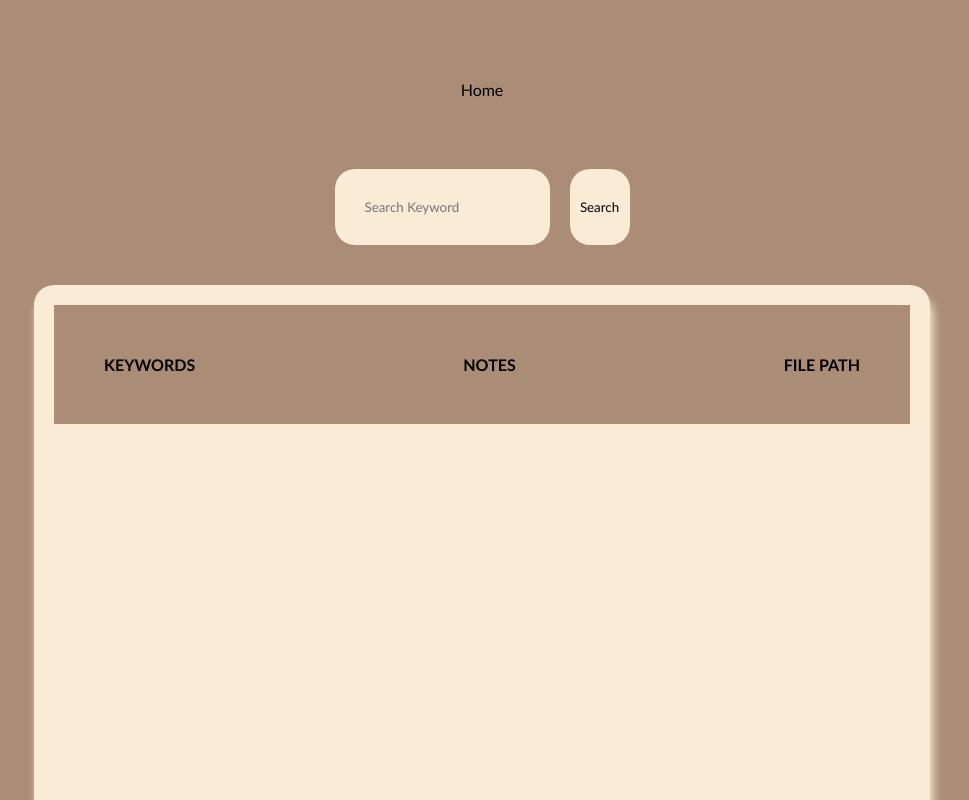
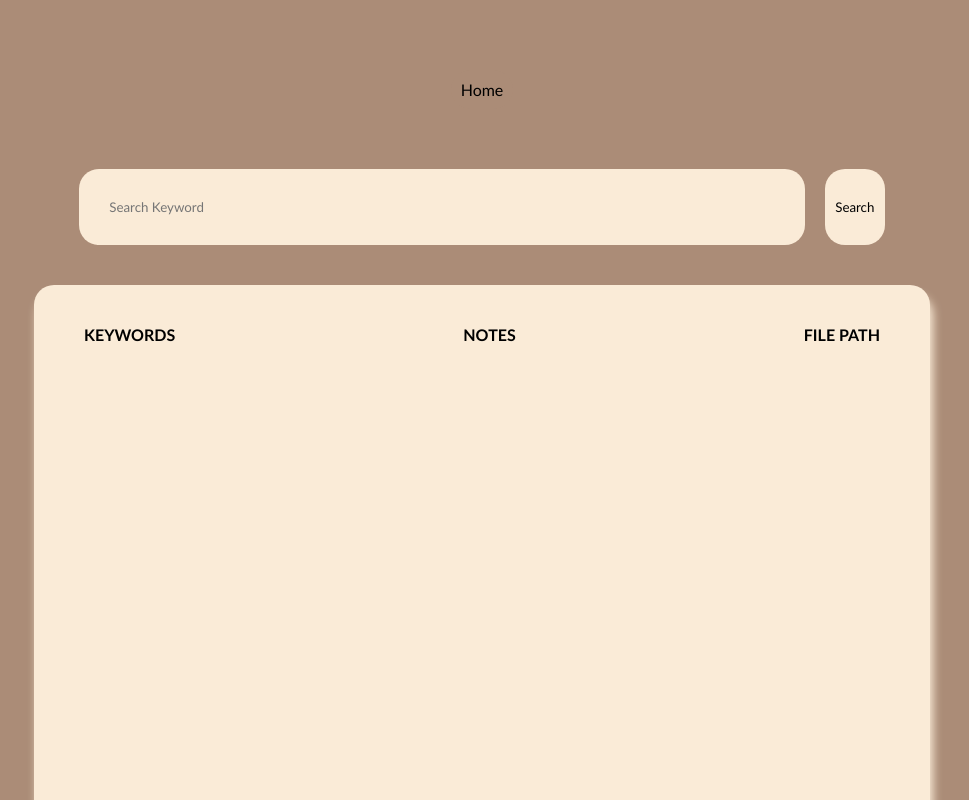
Before and after one commit to MerelJac/pdfSearch, a plain HTML site: page public/saved.html in a window 1280 px wide. Shown: the top 800 px of the page, without its empty margins (158-1127 px from the left). Drawn offline with Linux system fonts and the light colour scheme; no server answers.

```diff
--- a/db/data.json
+++ b/db/data.json
@@ -1 +1 @@
-[{"id":"LOnohzp5UY","fileName":"https://res.cloudinary.com/du1rn35uq/image/upload/v1690292026/kur5poarwvdtslhixi9f.jpg","keywords":["cathy","headshot","dog"],"notes":["Save for Cathy's Portfolio"]},{"id":"XWE94ytXld","fileName":"https://res.cloudinary.com/du1rn35uq/image/upload/v1690291841/yamzxztlbm8gx2n2u0b6.png","keywords":["headshot","transparent background"],"notes":["Use for portfolio"]},{"id":"qSyLML7GAu","fileName":"https://res.cloudinary.com/du1rn35uq/image/upload/v1690291873/bjygvr0y0jjbpenvgvml.heic","keywords":["family photo","kids"],"notes":["Use for portfolio","Make for dad's bday. Cardboard cutout?"]},{"id":"PXI122ww6M","fileName":"https://res.cloudinary.com/du1rn35uq/image/upload/v1690291919/hnmzyfquftaxi9ukkmc8.jpg","keywords":["mountain","backdrop"],"notes":["  "]},{"id":"7th9DCO8yD","fileName":"https://res.cloudinary.com/du1rn35uq/image/upload/v1690291945/g9qcl2gkz2ln6oqdeigx.jpg","keywords":["floral","pinks"],"notes":["    "]}]
+[{"id":"XWE94ytXld","fileName":"https://res.cloudinary.com/du1rn35uq/image/upload/v1690291841/yamzxztlbm8gx2n2u0b6.png","keywords":["headshot","transparent background"],"notes":["Use for portfolio"]},{"id":"qSyLML7GAu","fileName":"https://res.cloudinary.com/du1rn35uq/image/upload/v1690291873/bjygvr0y0jjbpenvgvml.heic","keywords":["family photo","kids"],"notes":["Use for portfolio","Make for dad's bday. Cardboard cutout?"]},{"id":"PXI122ww6M","fileName":"https://res.cloudinary.com/du1rn35uq/image/upload/v1690291919/hnmzyfquftaxi9ukkmc8.jpg","keywords":["mountain","backdrop"],"notes":["  "]},{"id":"7th9DCO8yD","fileName":"https://res.cloudinary.com/du1rn35uq/image/upload/v1690291945/g9qcl2gkz2ln6oqdeigx.jpg","keywords":["floral","pinks"],"notes":["    "]},{"id":"g421a1gNtq","fileName":"https://res.cloudinary.com/du1rn35uq/image/upload/v1690293771/bfkk4h7teikvesy09wao.jpg","keywords":["cathy","headshot","dog"],"notes":["possible portfolio headshot?"]}]
--- a/public/assets/css/saved.css
+++ b/public/assets/css/saved.css
@@ -71,7 +71,19 @@
 }
 
 
+.transparent {
+    background-color: transparent;
+}
 
+.header {
+    padding: 0;
+    line-height: 0;
+    margin: 0;
+}
+
+th {
+    background-color: transparent;
+}
 tr {
     display: flex;
     justify-content: space-between;
@@ -84,6 +96,8 @@
     padding: 30px;
     border: none;
     border-radius: 20px;
+    width: 52vw;
+
 }
 
 .list {
--- a/public/saved.html
+++ b/public/saved.html
@@ -17,7 +17,7 @@
         <button id="searchKeyWrd">Search</button>
         </div>
     <table id="resultsSection">
-        <thead>
+        <thead class="transparent header">
             <tr class="row">
             <th>KEYWORDS</th>
             <th>NOTES</th>
```
Also changed, not shown: README.md.
